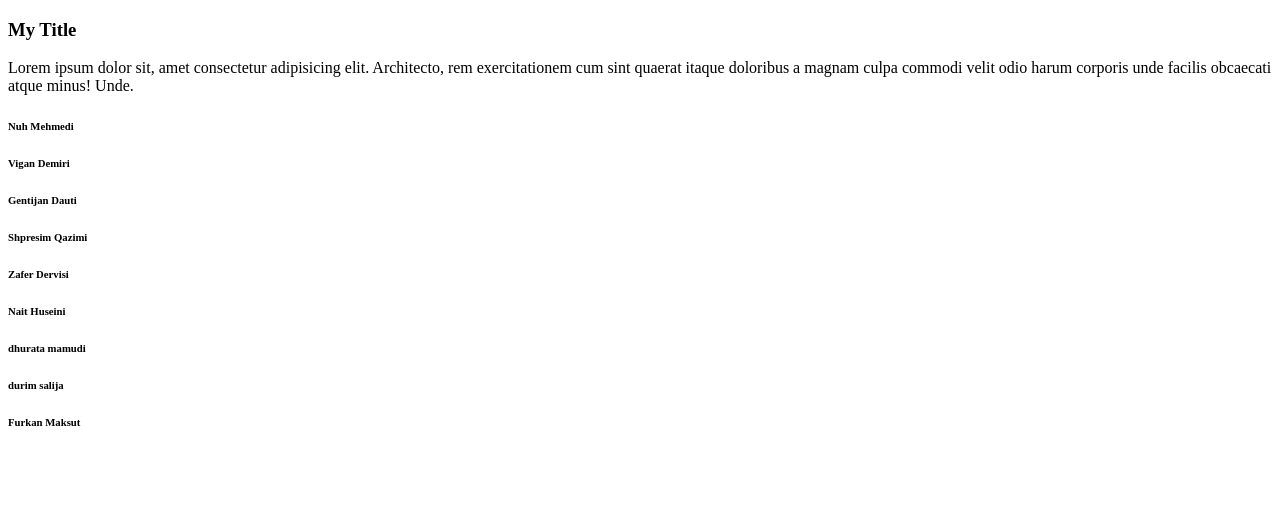
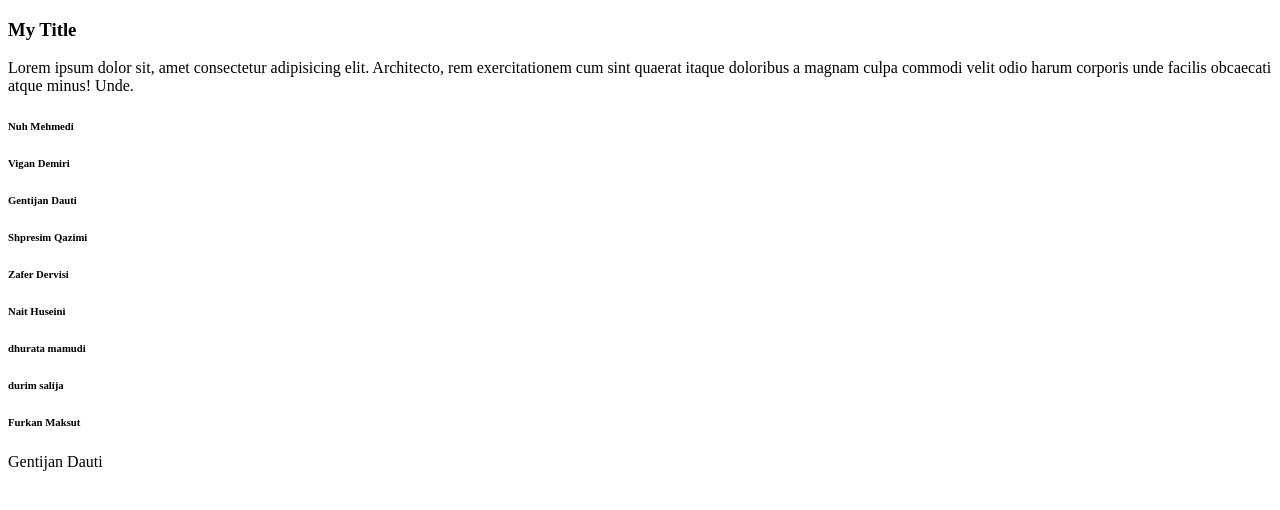
Before and after one commit to capstone-trainings/third-repo, a plain HTML site: page index.html in a window 1280 px wide. Drawn offline with Linux system fonts and the light colour scheme.

Commit message:
add a new span Gentijan Dauti

```diff
--- a/index.html
+++ b/index.html
@@ -20,6 +20,7 @@
         <h6>dhurata mamudi</h6>
         <h6>durim salija</h6>
         <h6>Furkan Maksut</h6>
+        <span>Gentijan Dauti</span>
 </body>
 
 </html>
```
